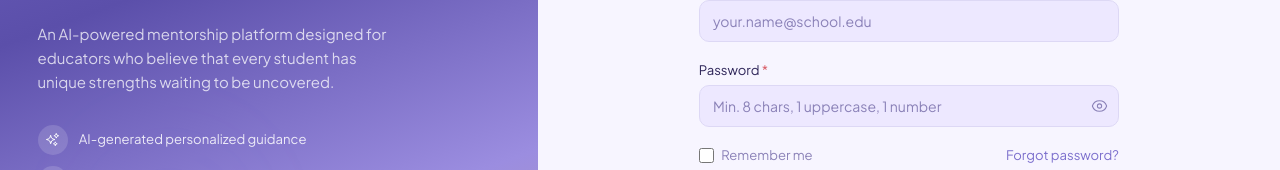
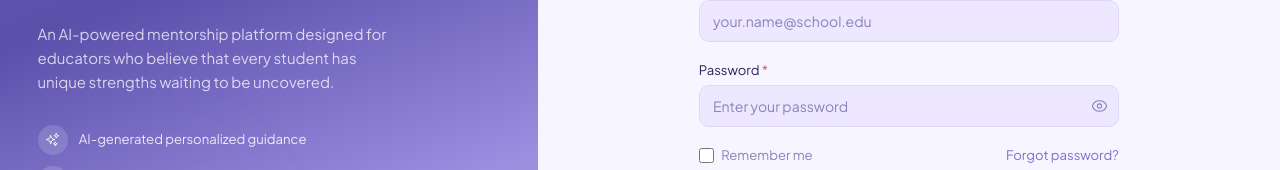
Before and after one commit to youphorialuminars/luminarsguide_2530, a Next.js app: page /sign-up-login in a window 1280 px wide. Shown: the part 352-522 px from the top of the page. Built offline with nearby package versions, Linux system fonts and the light colour scheme.

Commit message:
Manual code change

```diff
--- a/src/app/sign-up-login/components/AuthScreen.tsx
+++ b/src/app/sign-up-login/components/AuthScreen.tsx
@@ -224,15 +224,8 @@ const onSubmit = async (data: LoginForm) => {
           <input
             className="input-mystic pr-10"
             type={showPassword ? 'text' : 'password'}
-            placeholder="Min. 8 chars, 1 uppercase, 1 number"
-            {...register('password', {
-                required: 'Password is required',
-                minLength: { value: 8, message: 'Minimum 8 characters' },
-                pattern: {
-                  value: /^(?=.*[a-z])(?=.*[A-Z])(?=.*\d).{8,}$/,
-                  message: 'Must include 1 uppercase letter, 1 lowercase letter, and 1 number',
-                },
-              })}
+            placeholder="Enter your password"
+            {...register('password', { required: 'Password is required' })}
           />
           <button
             type="button"
@@ -937,14 +930,21 @@ function SignupForm({ onSwitchTab }: { onSwitchTab: (tab: AuthTab) => void }) {
           <label className="block text-sm font-600 text-foreground mb-1.5">
             Password <span className="text-negative">*</span>
           </label>
+          <p className="text-xs text-muted-foreground mb-1.5">
+            Must be at least 8 characters, with 1 uppercase letter, 1 lowercase letter, and 1 number.
+          </p>
           <div className="relative">
             <input
               className="input-mystic pr-10"
               type={showPassword ? 'text' : 'password'}
-              placeholder="Min. 8 characters"
+              placeholder="Min. 8 chars, 1 uppercase, 1 number"
               {...register('password', {
                 required: 'Password is required',
                 minLength: { value: 8, message: 'Minimum 8 characters' },
+                pattern: {
+                  value: /^(?=.*[a-z])(?=.*[A-Z])(?=.*\d).{8,}$/,
+                  message: 'Must include 1 uppercase letter, 1 lowercase letter, and 1 number',
+                },
               })}
             />
             <button
```
